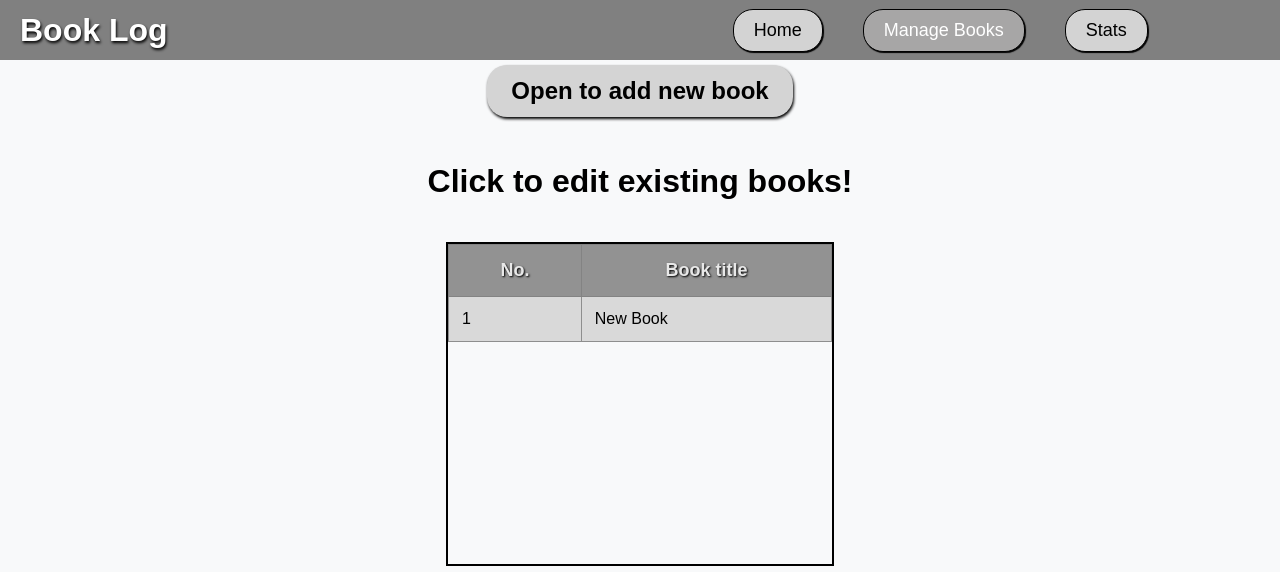
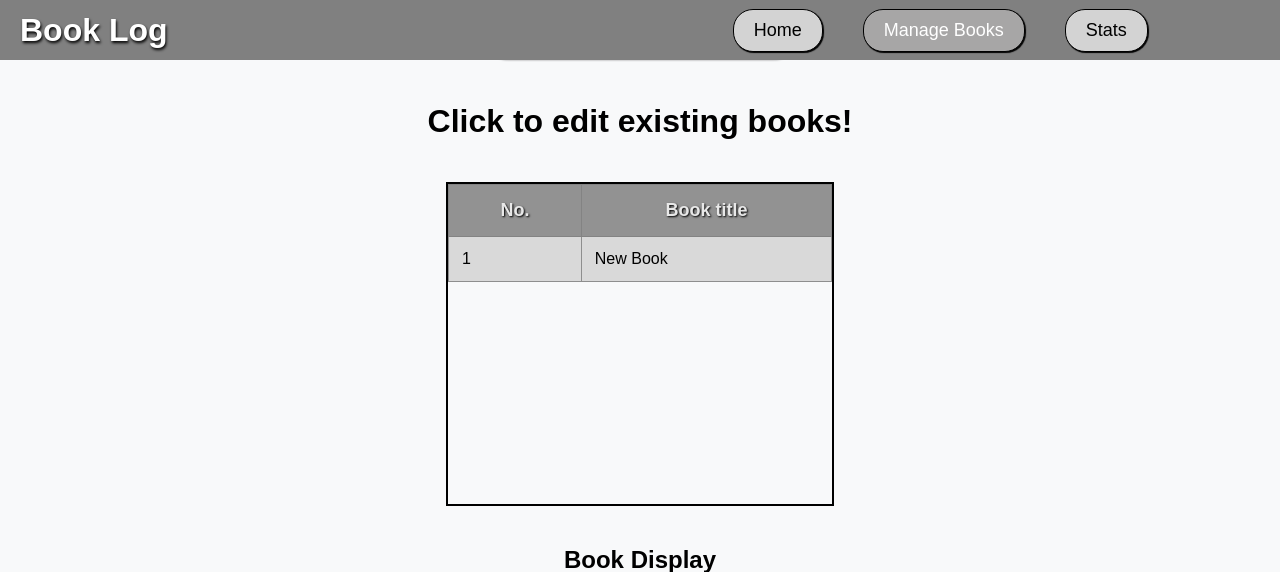
Before and after one commit to KC21025/to-read-list-manager, a Flask app: page /manage in a window 1280 px wide. Shown: the top 572 px of the page. Run offline with Flask 3, Linux system fonts and the light colour scheme; data comes from the database, SQL or seed files in the repository.

Commit message:
I've made it so the navbar stays fixed when scrolling down

```diff
--- a/static/styles.css
+++ b/static/styles.css
@@ -25,6 +25,10 @@
 
 /* Styles for the navigation bar */
 .web_nav_bar {
+    position: fixed;
+    top:0;
+    left: 0;
+    z-index: 1000;
     width: 97.9vw;
     height: 5vh;
     display:flex;
@@ -90,7 +94,7 @@
 }
 
 .book-list-container {
-
+    margin-top: 70px;
     display: flex;
     justify-content: center;
 }
@@ -426,6 +430,7 @@
 }
 
 #total_books_read_section {
+    margin-top: 90px;
     font-family: google-sans, sans-serif;
     font-size: 40px;
     font-weight: bold;
```
